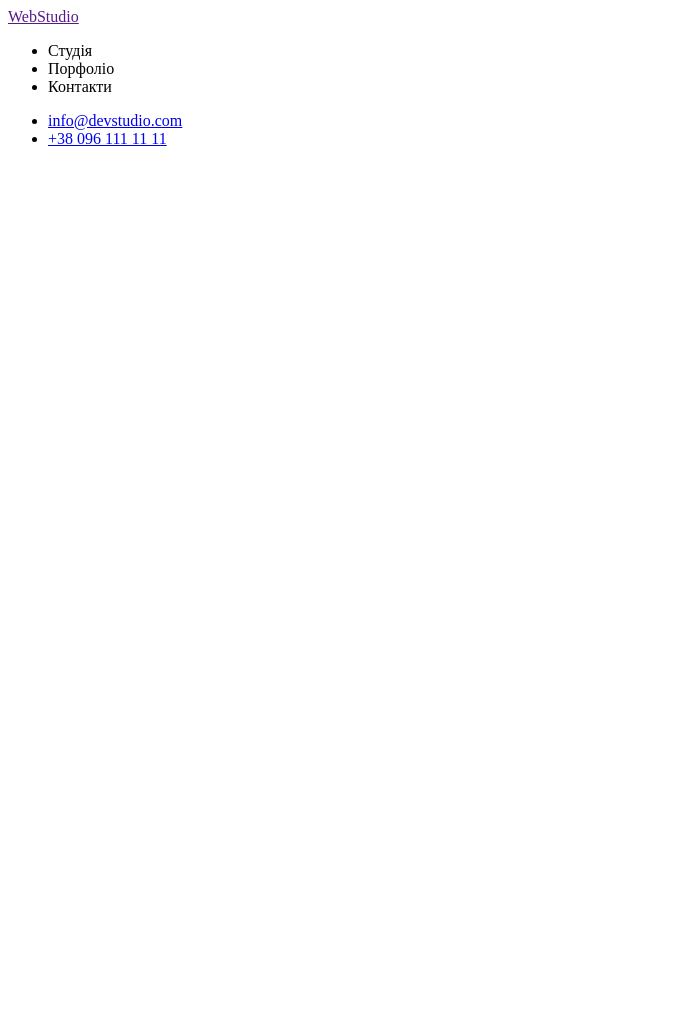
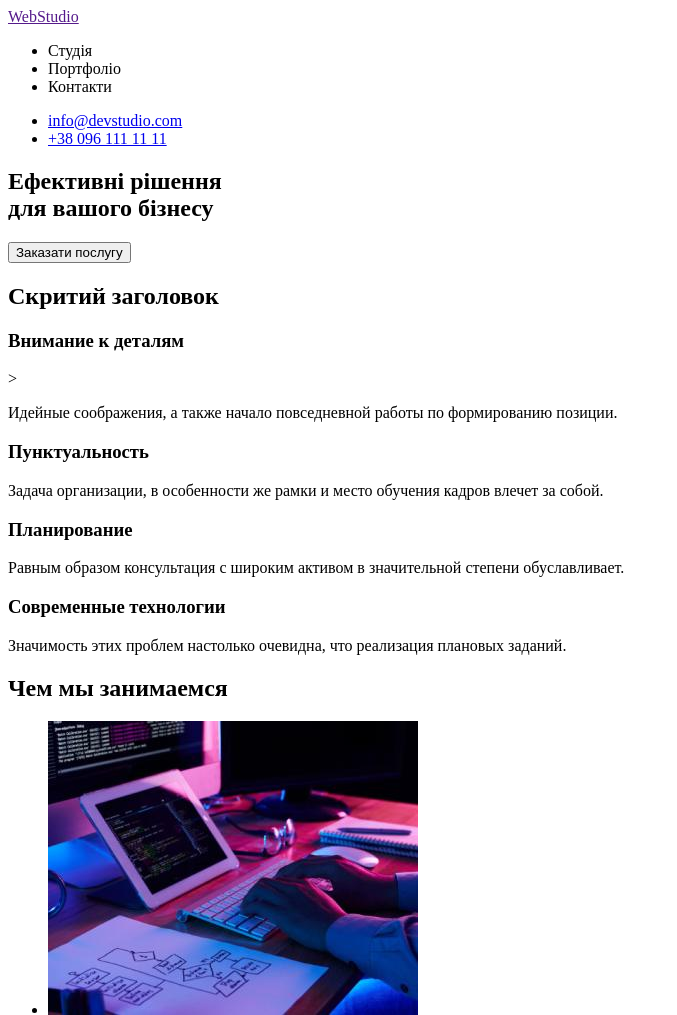
Before and after one commit to nickdavshan1984/goit-markup-hw-01, a plain HTML site: page index.html in a window 1280 px wide. Shown: the top 1015 px of the page, without its empty margins (0-677 px from the left). Before the commit the page ends 800 px from the top, so only its background shows below. Drawn offline with Linux system fonts and the light colour scheme.

Commit message:
add.main.sections1-2

```diff
--- a/index.html
+++ b/index.html
@@ -14,7 +14,7 @@
         <nav>
             <ul class="header-nav-aboutUs">
                 <li>Студія</li>
-                <li>Порфоліо </li>
+                <li>Портфоліо</li>
                 <li>Контакти</li>
             </ul>
             <ul class="header-nav-contacts">
@@ -22,6 +22,43 @@
                 <li><a href="tel:+380961111111">+38 096 111 11 11</a></li>
             </ul>
         </nav>
+        <!-- Hero section -->
+        <section class="header-hero">
+            <h1>Ефективні рішення<br />для вашого бізнесу</h1>
+            <button type="button">Заказати послугу</button>
+        </section>
     </header>
+    <!-- Основний контент  -->
+    <main>
+        <!-- Секція відмінностей  -->
+        <section class="main-our-peculiarities">
+            <h2>Скритий заголовок</h2>
+            <section class="main-our-peculiarities-1">
+                <h3>Внимание к деталям</h3>>
+                <p class="main-our-peculiarities-text">Идейные соображения, а также начало повседневной работы по формированию позиции.</p>
+            </section>
+            <section class="main-our-peculiarities-2">
+                <h3>Пунктуальность</h3>
+                <p class="main-our-peculiarities-text">Задача организации, в особенности же рамки и место обучения кадров влечет за собой.</p>
+            </section>
+            <section class="main-our-peculiarities-3">
+                <h3>Планирование</h3>
+                <p class="main-our-peculiarities-text">Равным образом консультация с широким активом в значительной степени обуславливает.</p>
+            </section>
+            <section class="main-our-peculiarities-4">
+                <h3>Современные технологии</h3>
+                <p class="main-our-peculiarities-text">Значимость этих проблем настолько очевидна, что реализация плановых заданий.</p>
+            </section>
+        </section>
+        <!-- Секція послуг  -->
+        <section class="main-our-works">
+           <h2>Чем мы занимаемся</h2>
+           <ul>
+               <li><img src="./images/box_1.jpg" alt="work_img_01"></li>
+               <li><img src="./images/box_2.jpg" alt="work_img_02"></li>
+               <li><img src="./images/box_3.jpg" alt="work_img_03"></li>
+           </ul>
+        </section>
+    </main>
 </body>
 </html>
```
Also changed, not shown: images/box_1.jpg (added), images/box_2.jpg (added), images/box_3.jpg (added).
